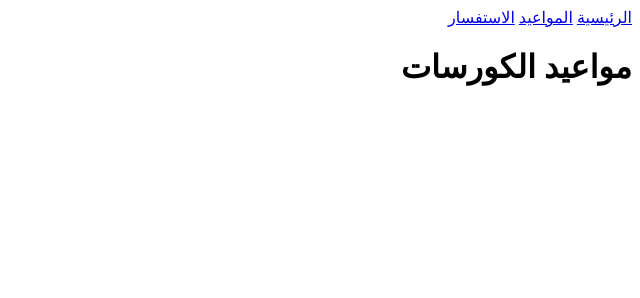
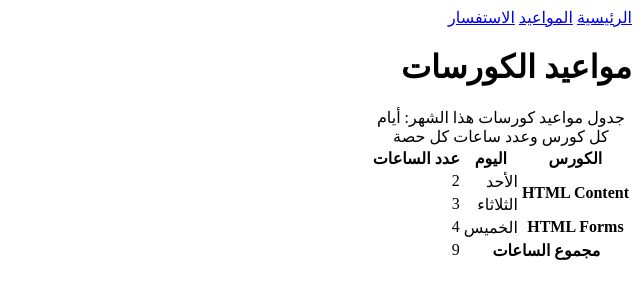
Before and after one commit to msadaqa/coderz-institute, a plain HTML site: page session-5/pages/schedule.html in a window 1280 px wide. Shown: the whole page, without its empty margins (640-1280 px from the left). Drawn offline with Linux system fonts and the light colour scheme.

Commit message:
Add files via upload

```diff
--- a/session-5/pages/schedule.html
+++ b/session-5/pages/schedule.html
@@ -12,5 +12,40 @@
   </nav>
 
   <h1>مواعيد الكورسات</h1>
+
+  <table>
+    <caption>جدول مواعيد كورسات هذا الشهر: أيام كل كورس وعدد ساعات كل حصة</caption>
+    <thead>
+      <tr>
+        <th scope="col">الكورس</th>
+        <th scope="col">اليوم</th>
+        <th scope="col">عدد الساعات</th>
+      </tr>
+    </thead>
+    <tbody>
+      <tr>
+        <th scope="rowgroup" rowspan="2">HTML Content</th>
+        <td>الأحد</td>
+        <td>2</td>
+      </tr>
+      <tr>
+        <td>الثلاثاء</td>
+        <td>3</td>
+      </tr>
+    </tbody>
+    <tbody>
+      <tr>
+        <th scope="row">HTML Forms</th>
+        <td>الخميس</td>
+        <td>4</td>
+      </tr>
+    </tbody>
+    <tfoot>
+      <tr>
+        <th scope="row" colspan="2">مجموع الساعات</th>
+        <td>9</td>
+      </tr>
+    </tfoot>
+  </table>
 </body>
 </html>
```
Also changed, not shown: session-5/answers.txt.
